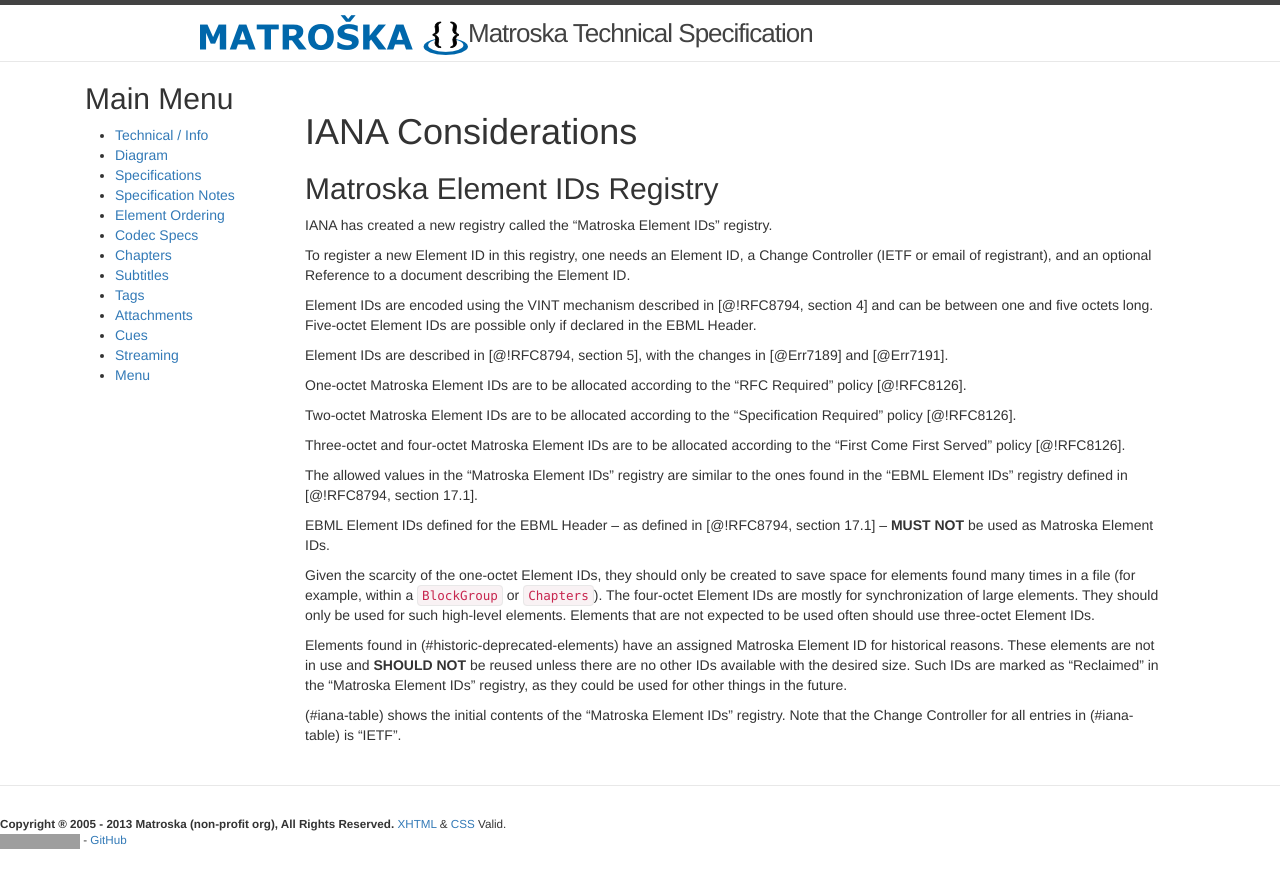
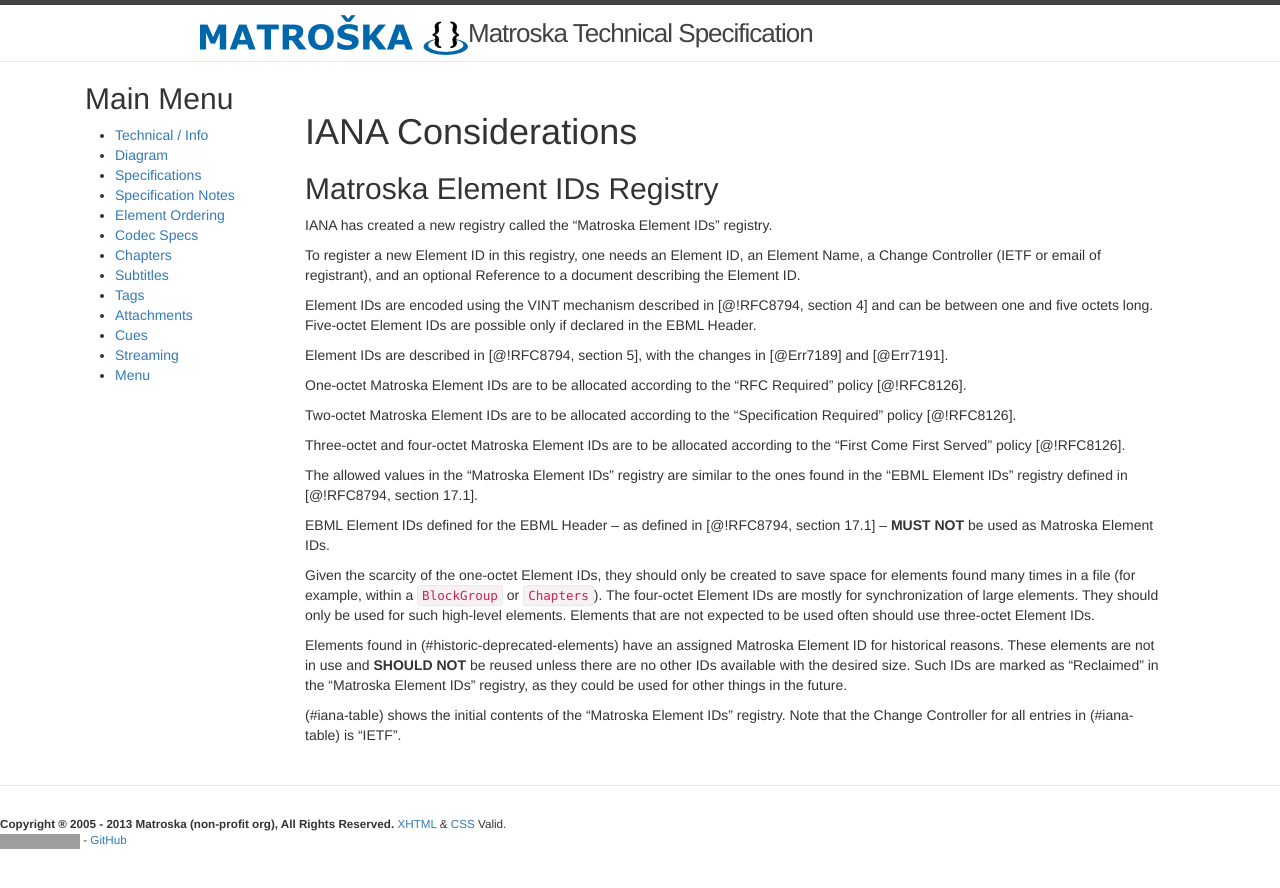
Before and after one commit to ietf-wg-cellar/matroska-specification, a Jekyll site: the page built from iana_matroska_ids.md, in a window 1280 px wide. Shown: the top 888 px of the page. Built offline with Jekyll 4.4.1, drawn with Linux system fonts in a browser that asks for light colours; our own code applies the rules of GitHub Pages for plain Markdown files; grey boxes are pictures that could not be loaded.

Commit message:
[editorial] Add missing items for IANA descriptions

```diff
--- a/iana_matroska_ids.md
+++ b/iana_matroska_ids.md
@@ -6,7 +6,7 @@
 registry.
 
 To register a new Element ID in this registry, one needs
-an Element ID,
+an Element ID, an Element Name,
 a Change Controller (IETF or email of registrant), and
 an optional Reference to a document describing the Element ID.
 
```
Also changed, not shown: iana.md (+1 -1 lines).
